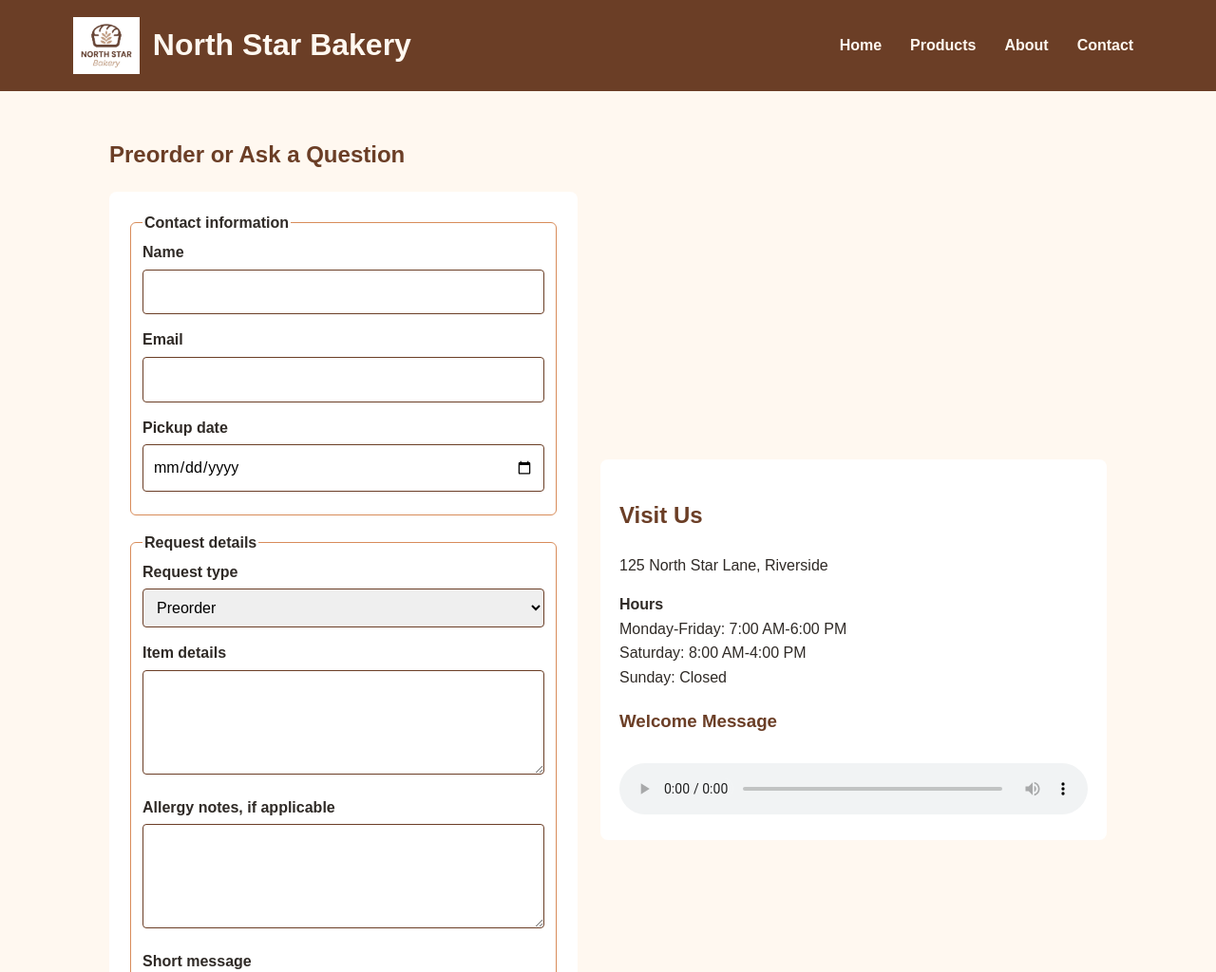
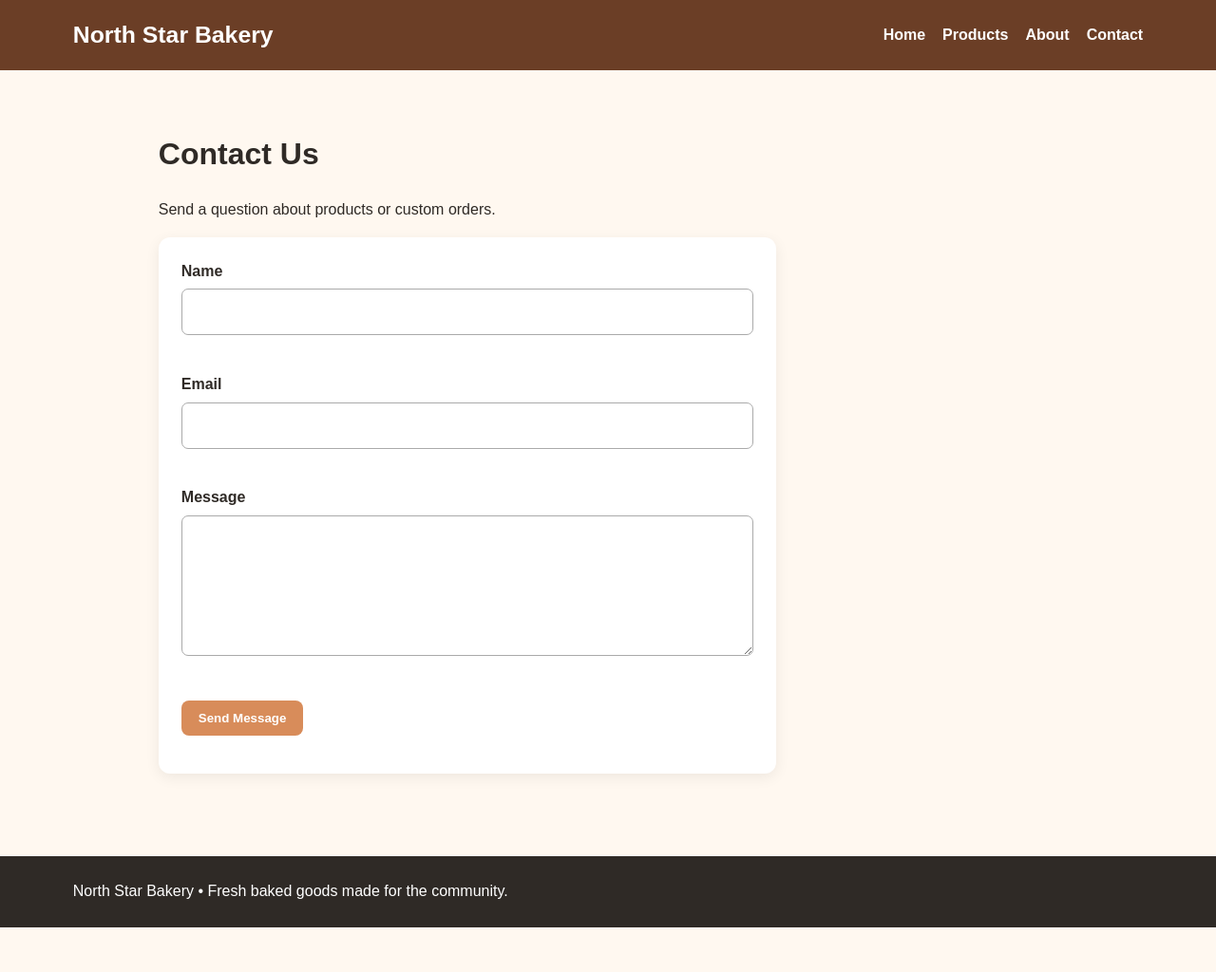
Before and after one commit to lacetears/north-start-touchstone, a plain HTML site: page contact.html in a window 1280 px wide. Shown: the top 1024 px of the page at 95% size. After the commit the page ends 977 px from the top, so only its background shows below. Drawn offline with Linux system fonts and the light colour scheme.

Commit message:
Add files via upload

```diff
--- a/contact.html
+++ b/contact.html
@@ -1,4 +1 @@
-<!DOCTYPE html>
-<html lang="en"><head><meta charset="UTF-8"><meta name="viewport" content="width=device-width, initial-scale=1.0"><title>North Star Bakery | Contact</title><link rel="stylesheet" href="styles.css"></head>
-<body><header><div class="brand"><img src="media/bakery-logo_c.png" alt="North Star Bakery logo"><h1>North Star Bakery</h1></div><nav><a href="index.html">Home</a><a href="products.html">Products</a><a href="about.html">About</a><a href="contact.html">Contact</a></nav></header>
-<main><section class="two-column"><div><h2>Preorder or Ask a Question</h2><form action="#" method="post"><fieldset><legend>Contact information</legend><label for="name">Name</label><input id="name" name="name" type="text" required><label for="email">Email</label><input id="email" name="email" type="email" required><label for="pickup">Pickup date</label><input id="pickup" name="pickup" type="date"></fieldset><fieldset><legend>Request details</legend><label for="type">Request type</label><select id="type" name="type"><option>Preorder</option><option>General question</option></select><label for="items">Item details</label><textarea id="items" name="items"></textarea><label for="allergy">Allergy notes, if applicable</label><textarea id="allergy" name="allergy"></textarea><label for="message">Short message</label><textarea id="message" name="message"></textarea></fieldset><button type="submit">Send Request</button></form></div><div class="info-box"><h2>Visit Us</h2><p>125 North Star Lane, Riverside</p><p><strong>Hours</strong><br>Monday-Friday: 7:00 AM-6:00 PM<br>Saturday: 8:00 AM-4:00 PM<br>Sunday: Closed</p><h3>Welcome Message</h3><audio controls><source src="media/bakery-welcome_c.mp3" type="audio/mpeg">Your browser does not support the audio element. This recording contains a welcome message from North Star Bakery.</audio></div></section></main><footer>North Star Bakery &bull; Baked locally with care</footer></body></html>
+<!doctype html><html><head><meta charset="utf-8"><meta name="viewport" content="width=device-width"><title>Contact</title><link rel="stylesheet" href="styles.css"></head><body><header><div class="brand">North Star Bakery</div><nav><a href="index.html">Home</a><a href="products.html">Products</a><a href="about.html">About</a><a href="contact.html">Contact</a></nav></header><main><h1>Contact Us</h1><p>Send a question about products or custom orders.</p><form id="contactForm" novalidate><div class="field"><label for="name">Name</label><input id="name"><div id="nameError" class="error"></div></div><div class="field"><label for="email">Email</label><input id="email"><div id="emailError" class="error"></div></div><div class="field"><label for="message">Message</label><textarea id="message" rows="5"></textarea><div id="messageError" class="error"></div></div><button type="submit">Send Message</button><p id="formStatus" class="success"></p></form></main><footer>North Star Bakery • Fresh baked goods made for the community.</footer><script src="script.js"></script></body></html>
--- /dev/null
+++ b/script.js
@@ -0,0 +1,18 @@
+const products=[
+{id:"sourdough",name:"Country Sourdough",category:"bread",price:"$7",description:"Crusty loaf with a soft, tangy center."},
+{id:"brioche",name:"Brioche Loaf",category:"bread",price:"$8",description:"Soft, rich bread with a lightly sweet finish."},
+{id:"croissant",name:"Butter Croissant",category:"pastry",price:"$4",description:"Flaky layers with a buttery center."},
+{id:"danish",name:"Berry Danish",category:"pastry",price:"$5",description:"Seasonal berry filling and crisp pastry."},
+{id:"chocolate-cake",name:"Chocolate Celebration Cake",category:"cake",price:"$32",description:"Chocolate cake with smooth chocolate frosting."},
+{id:"vanilla-cake",name:"Vanilla Celebration Cake",category:"cake",price:"$30",description:"Classic vanilla cake with vanilla buttercream."}];
+const categoryLabels={all:"All",bread:"Bread",pastry:"Pastries",cake:"Cakes"};
+let favorites=JSON.parse(localStorage.getItem("northStarFavorites")||"[]");
+function saveFavorites(){localStorage.setItem("northStarFavorites",JSON.stringify(favorites));updateFavoriteCount();}
+function updateFavoriteCount(){const el=document.querySelector("#favoriteCount");if(el)el.textContent=favorites.length;}
+function toggleFavorite(id){favorites=favorites.includes(id)?favorites.filter(x=>x!==id):[...favorites,id];saveFavorites();renderProducts(document.querySelector(".filter.active")?.dataset.category||"all");}
+function renderProducts(category="all"){const grid=document.querySelector("#productGrid");if(!grid)return;const visible=category==="all"?products:products.filter(p=>p.category===category);grid.innerHTML=visible.map(p=>`<article class="card"><h3>${p.name}</h3><p>${p.description}</p><p class="price">${p.price}</p><button class="favorite ${favorites.includes(p.id)?"saved":""}" data-id="${p.id}">${favorites.includes(p.id)?"★ Saved favorite":"☆ Save favorite"}</button></article>`).join("");grid.querySelectorAll(".favorite").forEach(b=>b.addEventListener("click",()=>toggleFavorite(b.dataset.id)));}
+function setupFilters(){document.querySelectorAll(".filter").forEach(btn=>btn.addEventListener("click",()=>{document.querySelectorAll(".filter").forEach(b=>b.classList.remove("active"));btn.classList.add("active");renderProducts(btn.dataset.category);}));}
+function setError(id,msg){const el=document.querySelector("#"+id+"Error");if(el)el.textContent=msg;}
+function validateContactForm(){const name=document.querySelector("#name").value.trim(),email=document.querySelector("#email").value.trim(),message=document.querySelector("#message").value.trim();let valid=true;["name","email","message"].forEach(id=>setError(id,""));if(name.length<2){setError("name","Please enter at least 2 characters for your name.");valid=false;}if(!/^[^\s@]+@[^\s@]+\.[^\s@]+$/.test(email)){setError("email","Please enter a valid email address.");valid=false;}if(message.length<10){setError("message","Please enter a message with at least 10 characters.");valid=false;}return valid;}
+function setupContactForm(){const form=document.querySelector("#contactForm");if(!form)return;const savedEmail=localStorage.getItem("northStarEmail");if(savedEmail)document.querySelector("#email").value=savedEmail;form.addEventListener("submit",e=>{e.preventDefault();document.querySelector("#formStatus").textContent="";if(!validateContactForm())return;localStorage.setItem("northStarEmail",document.querySelector("#email").value.trim());document.querySelector("#formStatus").textContent="Thanks! Your message is ready to send.";});}
+document.addEventListener("DOMContentLoaded",()=>{renderProducts();setupFilters();updateFavoriteCount();setupContactForm();});
--- a/styles.css
+++ b/styles.css
@@ -1,73 +1,7 @@
-* { box-sizing: border-box; }
-body {
-  margin: 0;
-  font-family: Arial, Helvetica, sans-serif;
-  color: #2F2A26;
-  background: #FFF8F0;
-  line-height: 1.6;
-}
-header {
-  background: #6B3E26;
-  color: #FFF8F0;
-  padding: 18px 6%;
-}
-.brand {
-  display: flex;
-  align-items: center;
-  gap: 14px;
-}
-.brand img { width: 70px; height: auto; }
-.brand h1 { margin: 0; font-size: 1.7rem; }
-nav { margin-top: 12px; display: flex; flex-wrap: wrap; gap: 10px; }
-nav a {
-  color: #FFF8F0;
-  text-decoration: none;
-  font-weight: bold;
-  padding: 6px 10px;
-  border-radius: 5px;
-}
-nav a:hover, nav a:focus { background: #D88C5A; }
-main { width: 90%; max-width: 1050px; margin: 0 auto; padding: 28px 0 40px; }
-h2, h3 { color: #6B3E26; }
-.hero, .two-column, .cards { display: flex; flex-direction: column; gap: 24px; }
-.hero img, figure img, .content-image, picture img { width: 100%; height: auto; border-radius: 8px; }
-.hero-text, .card, form, .info-box {
-  background: white;
-  padding: 20px;
-  border-radius: 8px;
-}
-.button {
-  display: inline-block;
-  background: #D88C5A;
-  color: #2F2A26;
-  padding: 10px 16px;
-  border-radius: 6px;
-  text-decoration: none;
-  font-weight: bold;
-}
-figure { margin: 0; }
-figcaption { font-size: .95rem; padding-top: 6px; }
-video, audio { width: 100%; margin-top: 10px; }
-label, legend { font-weight: bold; }
-fieldset { border: 1px solid #D88C5A; border-radius: 6px; margin-bottom: 16px; }
-input, select, textarea {
-  width: 100%;
-  padding: 10px;
-  margin: 5px 0 14px;
-  border: 1px solid #6B3E26;
-  border-radius: 4px;
-  font: inherit;
-}
-textarea { min-height: 110px; }
-button { background: #6B3E26; color: #FFF8F0; border: 0; padding: 11px 18px; border-radius: 5px; font-weight: bold; }
-footer { background: #2F2A26; color: #FFF8F0; text-align: center; padding: 18px; }
-.price { font-weight: bold; color: #6B3E26; }
-@media (min-width: 760px) {
-  header { display: flex; justify-content: space-between; align-items: center; }
-  nav { margin-top: 0; }
-  .hero, .two-column { flex-direction: row; align-items: center; }
-  .hero > *, .two-column > * { flex: 1; }
-  .cards { flex-direction: row; align-items: stretch; }
-  .cards .card { flex: 1; }
-  .brand h1 { font-size: 2rem; }
-}
+:root{--cream:#fff8f0;--brown:#6b3e26;--peach:#d88c5a;--charcoal:#2f2a26}
+*{box-sizing:border-box}body{margin:0;font-family:Arial,sans-serif;background:var(--cream);color:var(--charcoal);line-height:1.55}
+header{background:var(--brown);color:white;padding:18px 6%;display:flex;justify-content:space-between;align-items:center;flex-wrap:wrap}.brand{font-size:1.55rem;font-weight:700}nav a{color:white;text-decoration:none;margin-left:18px;font-weight:600}
+.hero{padding:70px 7%;background:linear-gradient(135deg,#fff8f0,#f4dfcf)}.hero h1{font-size:3rem;margin:.1em 0}.hero p{max-width:650px}
+main{max-width:1100px;margin:auto;padding:42px 6%}h2{color:var(--brown)}button,.btn{background:var(--peach);border:0;color:white;padding:11px 18px;border-radius:8px;cursor:pointer;font-weight:700}.btn{display:inline-block;text-decoration:none}
+.toolbar{display:flex;gap:10px;flex-wrap:wrap;margin:20px 0}.filter.active{outline:3px solid var(--brown)}.grid{display:grid;grid-template-columns:repeat(auto-fit,minmax(220px,1fr));gap:18px}.card{background:white;border-radius:12px;padding:20px;box-shadow:0 4px 15px #00000012}.card h3{margin-top:0}.price{font-weight:700;color:var(--brown)}.favorite{background:transparent;color:var(--brown);border:1px solid var(--brown);width:100%}.favorite.saved{background:var(--brown);color:white}
+.notice{background:white;border-left:5px solid var(--peach);padding:12px 15px;margin:12px 0;border-radius:5px}form{max-width:650px;background:white;padding:24px;border-radius:12px;box-shadow:0 4px 15px #00000012}.field{margin-bottom:18px}label{display:block;font-weight:700;margin-bottom:6px}input,textarea{width:100%;padding:11px;border:1px solid #aaa;border-radius:7px;font:inherit}.error{color:#a51f1f;font-size:.92rem;min-height:1.2em;margin-top:4px}.success{color:#176b35;font-weight:700}footer{background:var(--charcoal);color:white;padding:25px 6%;margin-top:45px}@media(max-width:600px){.hero h1{font-size:2.2rem}nav a{margin:0 10px 0 0}}
```
Also changed, not shown: about.html (+1 -4 lines), index.html (+1 -26 lines), products.html (+1 -6 lines).
